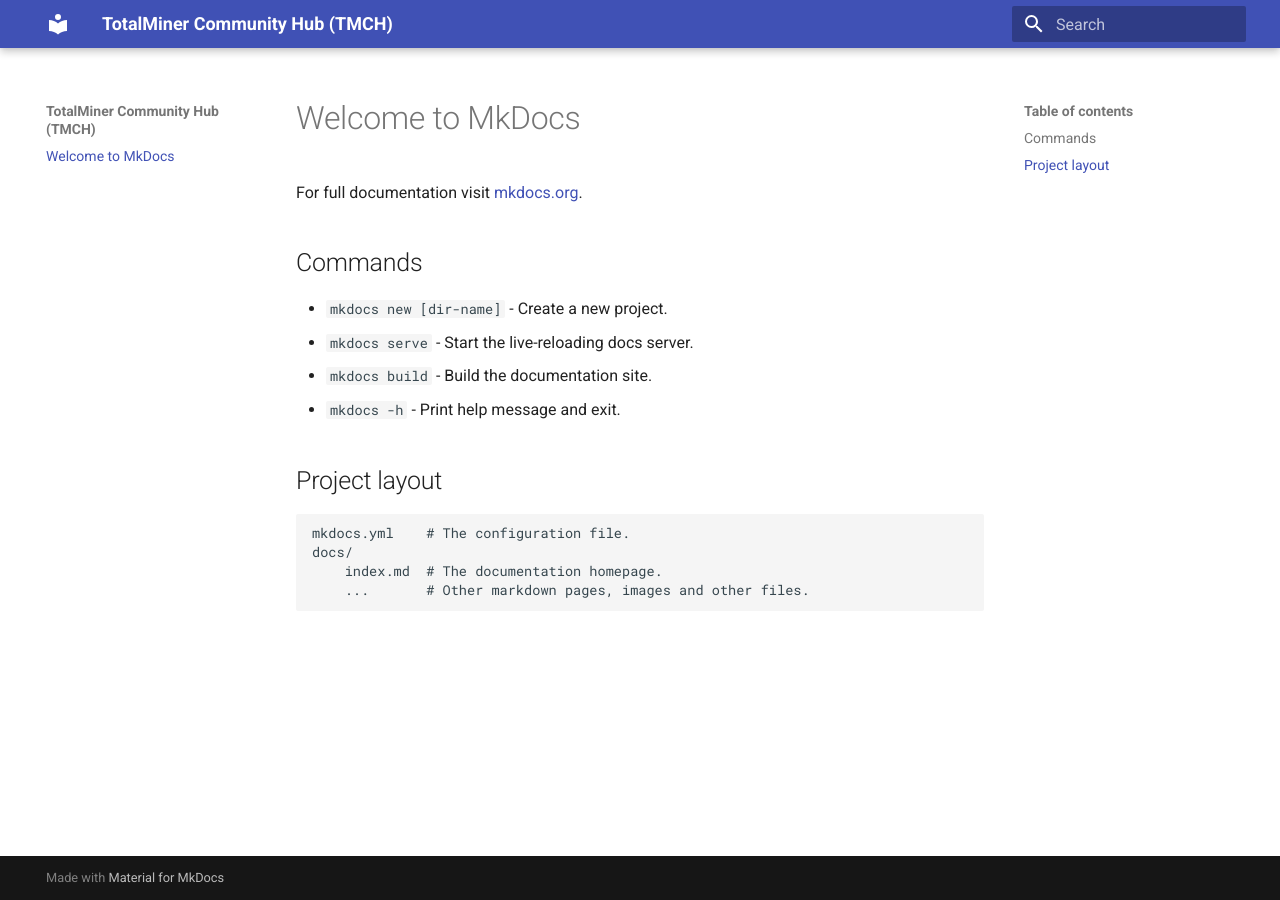
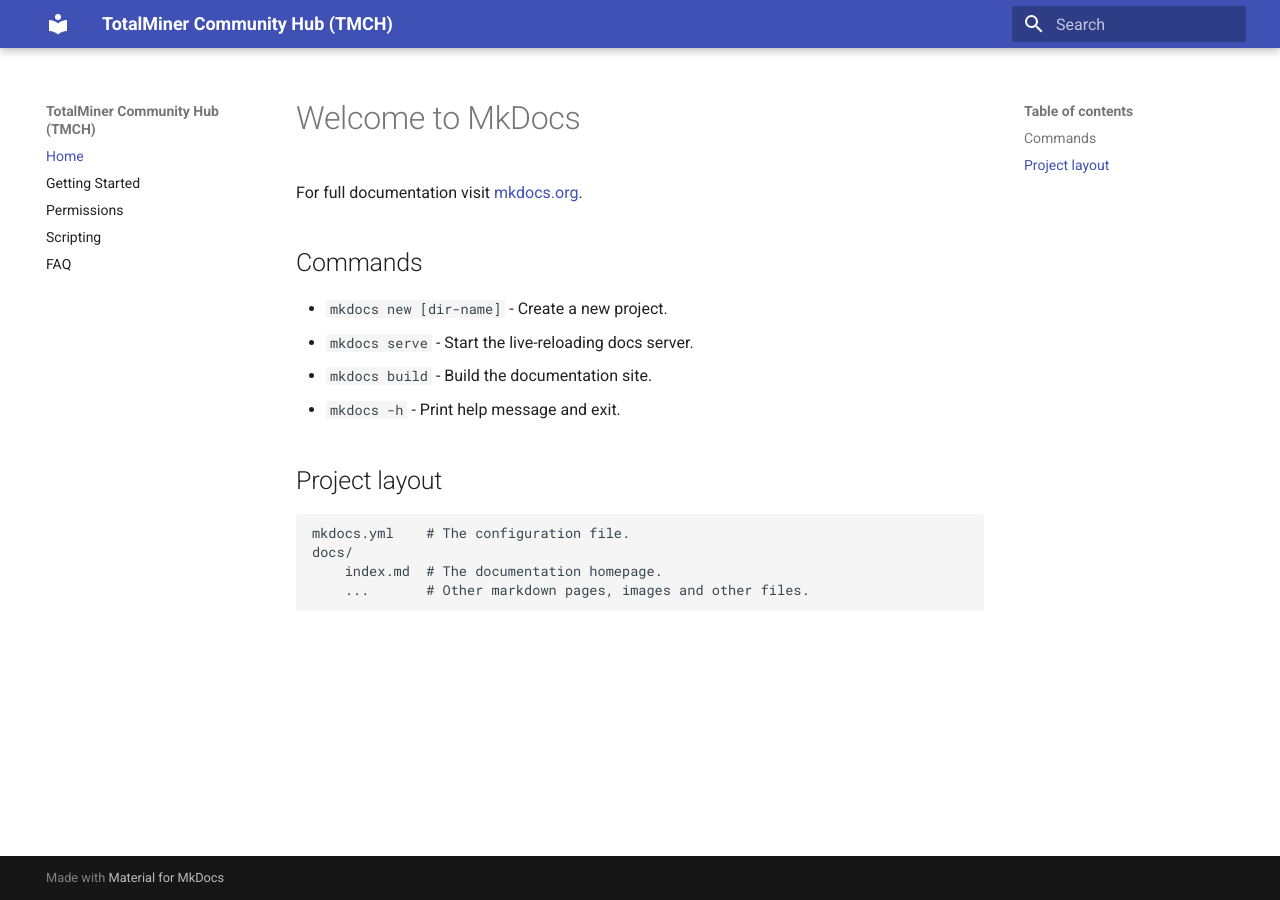
Before and after one commit to sayrejeri/TMCH, an MkDocs documentation site: the page built from docs/index.md, in a window 1280 px wide. Built offline with MkDocs 1.6.1 and Material for MkDocs 9.7.7, drawn with Linux system fonts in a browser that asks for light colours.

Commit message:
Add nav and starter pages

```diff
--- a/mkdocs.yml
+++ b/mkdocs.yml
@@ -3,3 +3,14 @@
 
 theme:
   name: material
+
+plugins:
+  - search
+
+
+nav:
+  - Home: index.md
+  - Getting Started: getting-started.md
+  - Permissions: permissions.md
+  - Scripting: scripting.md
+  - FAQ: faq.md
```
Also changed, not shown: docs/faq.md (added), docs/getting-started.md (added), docs/permissions.md (added), docs/scripting.md (added).
